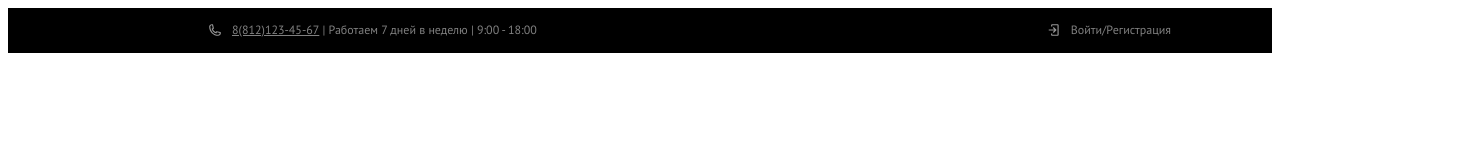
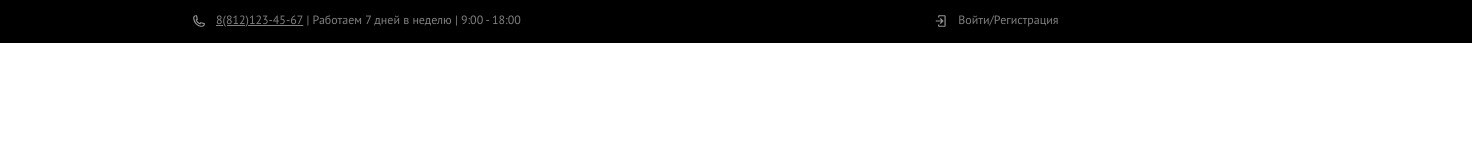
Before and after one commit to volkov73/porten-web, a website built with Parcel: page src/index.html in a window 1280 px wide. Shown: the whole page, 1472 px wide, since content can reach past the window. Built offline with nearby package versions, Linux system fonts and the light colour scheme.

Commit message:
add css reset

```diff
--- a/src/index.html
+++ b/src/index.html
@@ -4,6 +4,7 @@
     <meta charset="utf-8"/>
     <title>PORTEN</title>
     <link rel="stylesheet" href="styles/styles.css"/>
+    <link href="https://fonts.googleapis.com/css2?family=PT+Sans&display=swap" rel="stylesheet">
   </head>
   <body>
     <div class="top-line">
--- a/src/styles/styles.css
+++ b/src/styles/styles.css
@@ -1,14 +1,59 @@
-@import url('https://fonts.googleapis.com/css2?family=PT+Sans&display=swap');
+html, body, div, span, applet, object, iframe,
+h1, h2, h3, h4, h5, h6, p, blockquote, pre,
+a, abbr, acronym, address, big, cite, code,
+del, dfn, em, img, ins, kbd, q, s, samp,
+small, strike, strong, sub, sup, tt, var,
+b, u, i, center,
+dl, dt, dd, ol, ul, li,
+fieldset, form, label, legend,
+table, caption, tbody, tfoot, thead, tr, th, td,
+article, aside, canvas, details, embed,
+figure, figcaption, footer, header, hgroup,
+menu, nav, output, ruby, section, summary,
+time, mark, audio, video {
+	margin: 0;
+	padding: 0;
+	border: 0;
+	font-size: 100%;
+	font: inherit;
+	vertical-align: baseline;
+}
 
+article, aside, details, figcaption, figure,
+footer, header, hgroup, menu, nav, section {
+	display: block;
+}
+body {
+	line-height: 1;
+}
+ol, ul {
+	list-style: none;
+}
+blockquote, q {
+	quotes: none;
+}
+blockquote:before, blockquote:after,
+q:before, q:after {
+	content: '';
+	content: none;
+}
+table {
+	border-collapse: collapse;
+	border-spacing: 0;
+}
+
+body {
+    font-family: 'PT Sans', sans-serif;
+}
 
 .top-line {
     display: flex;
     background: black;
     padding-top: 14px;
     padding-bottom: 15px;
+    padding-left: 15%;
     width: 100%;
     color: gray;
-    font-family: 'PT Sans', sans-serif;
     font-size: 12px;
     font-style: normal;
     font-weight: 400;
@@ -17,24 +62,22 @@
 .left-side {
     display: flex;
     justify-content: center;
-    padding-left: 180px;
 }
 
 .right-side {
     display: flex;
     justify-content: center;
-    padding-left: 500px;
+    margin: auto;
 }
 
 .phone-icon{
-    margin: 1px 10px;
-    padding-left: 10px;
+    margin-right: 10px;
     width: 14px;
     height: 14px;
 }
 
 .login {
-    margin: 1px 10px;
+    margin-right: 10px;
     width: 14px;
     height: 14px;
 }
```
Also changed, not shown: src/assets/images/bx-cart.svg (deleted), src/assets/images/icon-search.svg (deleted), src/assets/images/logo-porten.svg (deleted), 1 other file.
